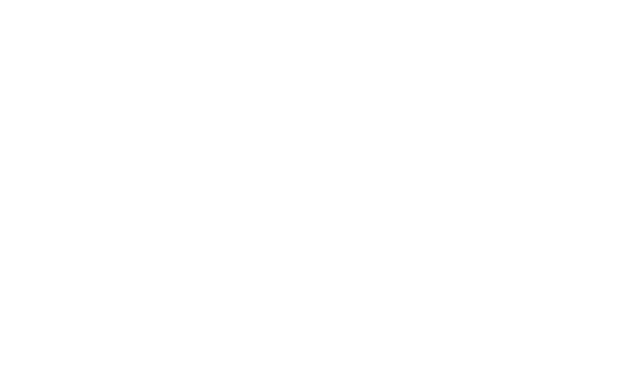
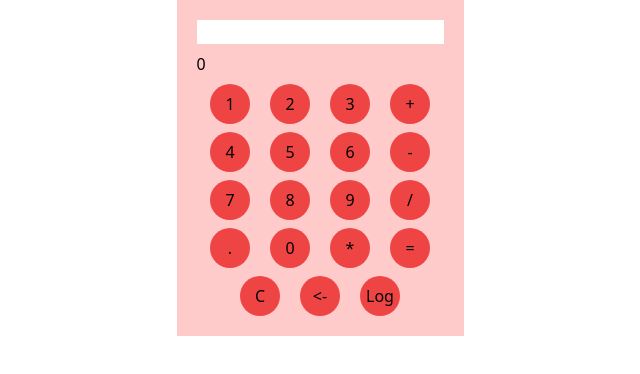
Before and after one commit to MPourmoghaddamZand/FlipGsap, a React (Vite) app: page /tes2 in a window 1280 px wide. Before the commit this address had no page. Shown: the top 374 px of the page, without its empty margins (320-960 px from the left). Built offline with nearby package versions, Linux system fonts and the light colour scheme.

Commit message:
commt flip gsap

```diff
--- a/src/App.jsx
+++ b/src/App.jsx
@@ -2,14 +2,18 @@
 import Gallery from "./Gallery";
 import ProductDetail from "./ProductDetail";
 import Test from "./Test";
+import Tes2 from "./pages/Tes2";
+import Animation from "./pages/Animation";
 
 export default function App() {
   return (
     <BrowserRouter>
       <Routes>
         <Route path="/" element={<Test />} />
+        <Route path="/product/:id" element={<ProductDetail />} />
         <Route path="/gal" element={<Gallery />} />
-        <Route path="/product/:id" element={<ProductDetail />} />
+        <Route path="/tes2" element={<Tes2 />} />
+        <Route path="/anim" element={<Animation />} />
       </Routes>
     </BrowserRouter>
   );
--- a/src/index.css
+++ b/src/index.css
@@ -1,3 +1,12 @@
 @tailwind base;
 @tailwind components;
 @tailwind utilities;
+
+
+tr {
+    @apply flex gap-5 justify-center bg-red-200
+}
+
+td {
+    @apply flex w-10 h-10 rounded-full justify-center items-center bg-red-500 cursor-pointer hover:bg-red-400 transition-all duration-150
+}
--- a/src/main.jsx
+++ b/src/main.jsx
@@ -7,6 +7,8 @@
 
 ReactDOM.createRoot(document.getElementById("root")).render(
   <React.StrictMode>
-    <App />
+    <div className="overflow-hidden">
+      <App />
+    </div>
   </React.StrictMode>
 );
--- /dev/null
+++ b/src/pages/Animation.jsx
@@ -0,0 +1,62 @@
+import { useGSAP } from '@gsap/react'
+import gsap from 'gsap'
+import { Flip } from 'gsap/all'
+import React, { useEffect, useRef, useState } from 'react'
+
+gsap.registerPlugin(Flip)
+
+const Animation = () => {
+    const [colmn, setColmn] = useState('grid-cols-2')
+    const ref = useRef()
+    const flipState = useRef(null)
+
+    // این تابع برای کلیک
+    const handleClick = () => {
+        const items = ref.current.querySelectorAll('p')
+        flipState.current = Flip.getState(items)
+        setColmn(prev => prev === 'grid-cols-3' ? 'grid-cols-2' : 'grid-cols-3')
+    }
+
+    // انیمیشن روی تغییر colmn
+    useEffect(() => {
+        if (flipState.current) {
+            Flip.from(flipState.current, {
+                duration: 1.2,
+                ease: 'power2.inOut',
+                stagger: 0.03,
+            })
+            flipState.current = null
+        }
+    }, [colmn])
+
+    // انیمیشن اولیه (وقتی صفحه لود شد)
+    useEffect(() => {
+        const items = ref.current.querySelectorAll('p')
+        flipState.current = Flip.getState(items)
+        // تغییر اولیه colmn بعد از mount تا انیمیشن اجرا شه
+        setColmn('grid-cols-3')
+    }, [])
+
+    return (
+        <div className="p-10">
+            <div
+                ref={ref}
+                className={`grid ${colmn} gap-4 transition-all`}
+            >
+                {Array.from({ length: 12 }).map((_, i) => (
+                    <p key={i} className="bg-blue-200 p-4 text-center">
+                        {i + 1}
+                    </p>
+                ))}
+            </div>
+            <button
+                onClick={handleClick}
+                className="mt-4 bg-black text-white px-4 py-2 rounded"
+            >
+                Click on me
+            </button>
+        </div>
+    )
+}
+
+export default Animation
--- /dev/null
+++ b/src/pages/Tes2.jsx
@@ -0,0 +1,134 @@
+import { useGSAP } from '@gsap/react'
+import gsap from 'gsap'
+import { split } from 'postcss/lib/list'
+import React, { useState } from 'react'
+
+gsap.registerPlugin(useGSAP);
+
+const gsapAnimate = (target, delay = 0) => {
+    const timeLine = gsap.timeline(
+        {
+            defaults: {
+                delay: delay,
+                duration: 1,
+                ease: 'back.out'
+            }
+        }
+    )
+
+    timeLine
+        .fromTo(target,
+            {
+                scale: 0
+            },
+            {
+                scale: 1
+            }
+        )
+
+}
+
+const Tes2 = () => {
+    useGSAP(() => {
+        // const a = document.querySelectorAll('td');
+        // const b = document.querySelectorAll('input')
+        // const c = document.querySelectorAll('#total')
+        // const list = [...a, ...b, ...c]
+        gsapAnimate('#a', Math.random())
+        // list.forEach(element => {
+        //     gsapAnimate(element, Math.random())
+        // });
+    })
+    const [value, setValue] = useState("")
+    const [totalvalue, setTotalValue] = useState(0)
+    const numClick = (num) => {
+        setValue((prev) => prev + num)
+    }
+    const equal = () => {
+        setValue('')
+        if (value.includes('+')) {
+            const sec = value.split('+');
+            setTotalValue(() =>
+                parseInt(sec[0]) + parseInt(sec[1])
+            )
+        }
+        else if (value.includes('*')) {
+            const sec = value.split('*');
+            setTotalValue(() =>
+                parseInt(sec[0]) * parseInt(sec[1])
+            )
+        }
+        else if (value.includes('/')) {
+            const sec = value.split('/');
+            setTotalValue(() =>
+                parseInt(sec[0]) / parseInt(sec[1])
+            )
+        }
+        else if (value.includes('-')) {
+            const sec = value.split('-');
+            setTotalValue(() =>
+                parseInt(sec[0]) - parseInt(sec[1])
+            )
+        }
+
+    }
+
+    const Clear = () => {
+        setValue('')
+        setTotalValue(0)
+    }
+
+    const backSlash = () => {
+        if (value.length > 0) {
+            setValue(
+                (prev) => prev.substring(0, prev.length - 1)
+            )
+        }
+    }
+
+    const log = () => {
+        setTotalValue(Math.log10(value))
+    }
+
+    return (
+        <div className='flex justify-center items-center'>
+            <div>
+                <table className='flex flex-col gap-2 bg-red-200 p-5'>
+                    <input className='px-2' type="text" value={value} />
+                    <span className='' id='total'>{totalvalue}</span>
+                    <tr>
+                        <td id='a' onClick={() => numClick("1")}> <span id='b'>1</span> </td>
+                        <td onClick={() => numClick("2")}>2</td>
+                        <td onClick={() => numClick("3")}>3</td>
+                        <td onClick={() => numClick("+")}>+</td>
+                    </tr>
+                    <tr>
+                        <td onClick={() => numClick("4")}>4</td>
+                        <td onClick={() => numClick("5")}>5</td>
+                        <td onClick={() => numClick("6")}>6</td>
+                        <td onClick={() => numClick("-")}>-</td>
+                    </tr>
+                    <tr>
+                        <td onClick={() => numClick("7")}>7</td>
+                        <td onClick={() => numClick("8")}>8</td>
+                        <td onClick={() => numClick("9")}>9</td>
+                        <td onClick={() => numClick("9")}>/</td>
+                    </tr>
+                    <tr>
+                        <td onClick={() => numClick(".")}>.</td>
+                        <td onClick={() => numClick("0")}>0</td>
+                        <td onClick={() => numClick("*")}>*</td>
+                        <td onClick={() => equal()}>=</td>
+                    </tr>
+                    <tr>
+                        <td onClick={Clear}>C</td>
+                        <td onClick={backSlash}>{'<-'}</td>
+                        <td onClick={log}>{'Log'}</td>
+                    </tr>
+                </table>
+            </div>
+        </div>
+    )
+}
+
+export default Tes2
```
